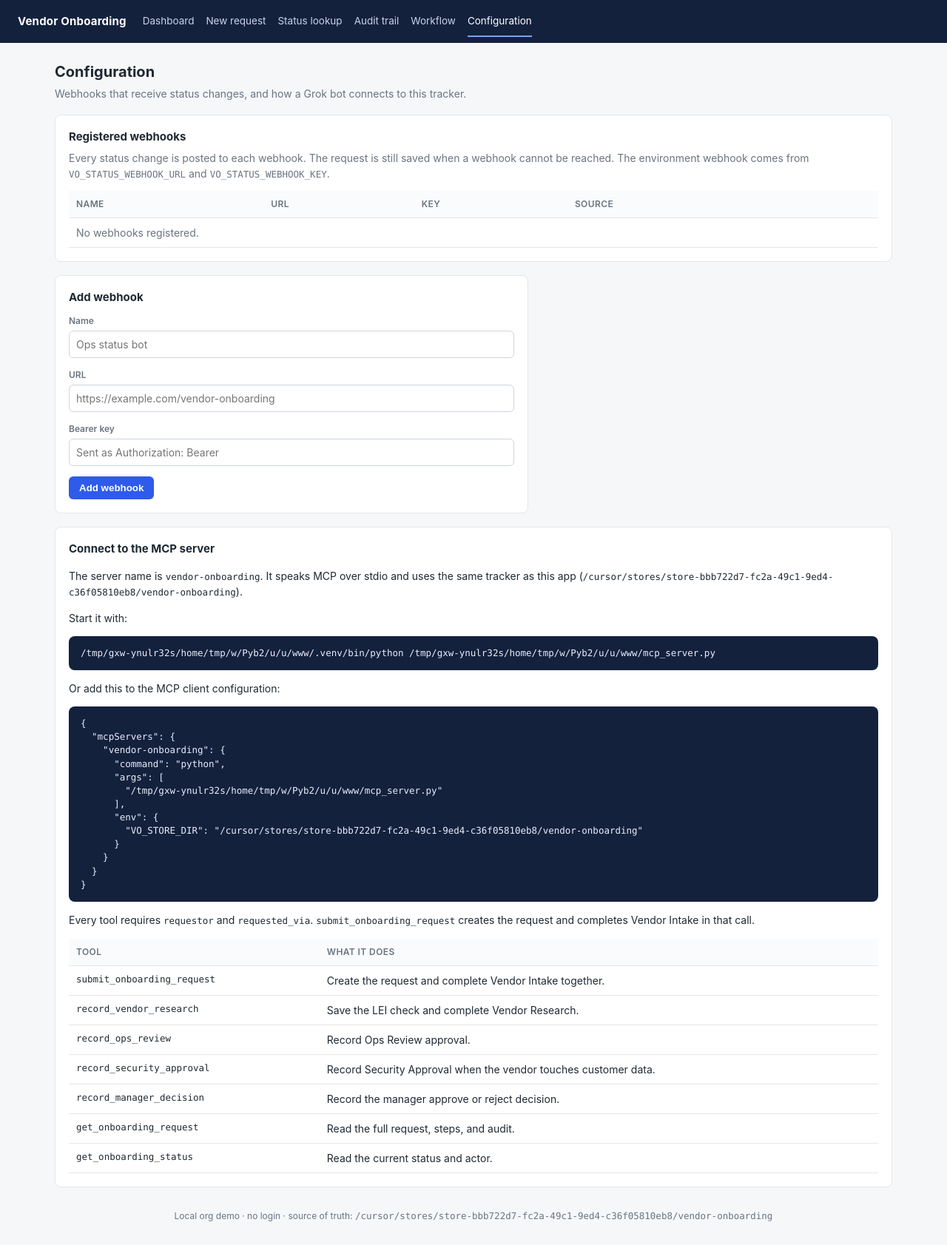
After one commit to jayeshvartak/vendor-onboarding-app, a Flask app: page /configuration in a window 1280 px wide. The commit adds this page. Shown: the whole page at 74% size. Run offline with Flask 3, Linux system fonts and the light colour scheme.

Commit message:
Show security and manager cards, and add a Configuration page.
The dashboard drops With Vendor Intake as a summary status. Configuration lists webhooks, accepts new ones, and shows how to connect the MCP server.

Co-authored-by: jayeshvartak <jayeshvartak@users.noreply.github.com>

```diff
--- a/app.py
+++ b/app.py
@@ -9,10 +9,12 @@ import io
 import json
 import os
 import re
+import secrets
 import tempfile
 from contextlib import contextmanager
 from datetime import datetime, timezone
 from urllib import error as urlerror
+from urllib import parse as urlparse
 from urllib import request as urlrequest
 
 from flask import Flask, abort, flash, redirect, render_template, request, url_for
@@ -25,6 +27,7 @@ STORE_DIR = os.environ.get(
 JSON_PATH = os.path.join(STORE_DIR, "requests.json")
 CSV_PATH = os.path.join(STORE_DIR, "requests.csv")
 AUDIT_PATH = os.path.join(STORE_DIR, "audit-log.csv")
+WEBHOOKS_PATH = os.path.join(STORE_DIR, "webhooks.json")
 LOCK_PATH = os.path.join(APP_DIR, ".store.lock")
 
 REQ_COLS = [
@@ -102,34 +105,170 @@ def _load_webhook_cfg():
 _load_webhook_cfg()
 
 
+def _read_saved_webhooks():
+    if not os.path.isfile(WEBHOOKS_PATH):
+        return []
+    try:
+        with open(WEBHOOKS_PATH, encoding="utf-8") as fh:
+            data = json.load(fh)
+    except (OSError, json.JSONDecodeError):
+        return []
+    rows = data.get("webhooks") if isinstance(data, dict) else None
+    return [row for row in rows or [] if isinstance(row, dict)]
+
+
+def registered_webhooks():
+    """Environment webhook first, then webhooks saved from the Configuration page.
+
+    The same URL is listed once. Saved rows do not include the bearer key in this list;
+    `webhook_targets` is what the sender uses.
+    """
+    targets = webhook_targets()
+    public = []
+    for row in targets:
+        public.append({
+            "id": row["id"],
+            "name": row["name"],
+            "url": row["url"],
+            "key_mask": mask_secret(row["key"]),
+            "source": row["source"],
+            "createdAt": row.get("createdAt", ""),
+        })
+    return public
+
+
+def webhook_targets():
+    """Webhooks that receive status posts, including the bearer key."""
+    found = []
+    seen = set()
+
+    def add(row):
+        url = (row.get("url") or "").strip()
+        key = (row.get("key") or "").strip()
+        if not url or not key or url in seen:
+            return
+        seen.add(url)
+        found.append({
+            "id": row.get("id") or "environment",
+            "name": row.get("name") or "Webhook",
+            "url": url,
+            "key": key,
+            "source": row.get("source") or "saved",
+            "createdAt": row.get("createdAt") or "",
+        })
+
+    if WEBHOOK_URL and WEBHOOK_KEY:
+        add({
+            "id": "environment",
+            "name": "Environment",
+            "url": WEBHOOK_URL,
+            "key": WEBHOOK_KEY,
+            "source": "environment",
+        })
+    for row in _read_saved_webhooks():
+        add({
+            "id": row.get("id") or "",
+            "name": row.get("name") or "",
+            "url": row.get("url") or "",
+            "key": row.get("key") or "",
+            "source": "saved",
+            "createdAt": row.get("createdAt") or "",
+        })
+    return found
+
+
+def mask_secret(value):
+    text = value or ""
+    if not text:
+        return ""
+    if len(text) <= 4:
+        return "•" * len(text)
+    return "••••••••" + text[-4:]
+
+
+def _valid_webhook_url(url):
+    parts = urlparse.urlparse(url)
+    return parts.scheme in ("http", "https") and bool(parts.netloc)
+
+
+def save_webhook(name, url, key):
+    """Append one webhook. Returns (row, error)."""
+    name = _clean(name, 120)
+    url = _clean(url, 2000)
+    key = (key or "").strip()
+    if not url:
+        return None, "Webhook URL is required."
+    if not _valid_webhook_url(url):
+        return None, "Webhook URL must start with http:// or https://."
+    if not key:
+        return None, "Webhook bearer key is required."
+    if len(key) > 500:
+        return None, "Webhook bearer key is too long."
+    with store_lock():
+        rows = _read_saved_webhooks()
+        known = {(row.get("url") or "").strip() for row in rows}
+        known.update(row["url"] for row in webhook_targets())
+        if url in known:
+            return None, "That webhook URL is already registered."
+        if not name:
+            name = urlparse.urlparse(url).netloc or "Webhook"
+        row = {
+            "id": "wh-" + secrets.token_hex(4),
+            "name": name,
+            "url": url,
+            "key": key,
+            "createdAt": now_utc(),
+        }
+        rows.append(row)
+        _atomic_write(WEBHOOKS_PATH, json.dumps({"webhooks": rows}, indent=2) + "\n")
+    return row, None
+
+
+def delete_webhook(webhook_id):
+    webhook_id = _clean(webhook_id, 40)
+    if not webhook_id or webhook_id == "environment":
+        return False
+    with store_lock():
+        rows = _read_saved_webhooks()
+        kept = [row for row in rows if row.get("id") != webhook_id]
+        if len(kept) == len(rows):
+            return False
+        _atomic_write(WEBHOOKS_PATH, json.dumps({"webhooks": kept}, indent=2) + "\n")
+    return True
+
+
 def push_status_change(payload):
-    """Best-effort push to the configured webhook bot. Never fails the user-facing write.
+    """Best-effort push to every registered webhook. Never fails the user-facing write.
 
-    Returns "sent", "skipped" (no URL or key), or "failed".
+    Returns "sent" when every webhook accepts the post, "skipped" when none are
+    registered, or "failed" when any post fails.
     """
-    if not WEBHOOK_URL or not WEBHOOK_KEY:
+    targets = webhook_targets()
+    if not targets:
         return "skipped"
     body = json.dumps(payload).encode("utf-8")
-    req = urlrequest.Request(
-        WEBHOOK_URL,
-        data=body,
-        method="POST",
-        headers={
-            "Content-Type": "application/json",
-            "Authorization": f"Bearer {WEBHOOK_KEY}",
-        },
-    )
-    try:
-        with urlrequest.urlopen(req, timeout=5) as resp:
-            resp.read()
-    except Exception as exc:  # noqa: BLE001 — never fail the user-facing write
+    failed = False
+    for target in targets:
+        req = urlrequest.Request(
+            target["url"],
+            data=body,
+            method="POST",
+            headers={
+                "Content-Type": "application/json",
+                "Authorization": f"Bearer {target['key']}",
+            },
+        )
         try:
-            with open(os.path.join(APP_DIR, "app.log"), "a", encoding="utf-8") as log:
-                log.write(f"[webhook] push failed: {exc}\n")
-        except OSError:
-            pass
-        return "failed"
-    return "sent"
+            with urlrequest.urlopen(req, timeout=5) as resp:
+                resp.read()
+        except Exception as exc:  # noqa: BLE001 — never fail the user-facing write
+            failed = True
+            try:
+                with open(os.path.join(APP_DIR, "app.log"), "a", encoding="utf-8") as log:
+                    log.write(f"[webhook] push failed for {target['url']}: {exc}\n")
+            except OSError:
+                pass
+    return "failed" if failed else "sent"
 
 
 
@@ -247,7 +386,60 @@ def status_class(s):
     return "intake"
 
 
-app.jinja_env.globals.update(status_class=status_class, store_dir=STORE_DIR)
+def dashboard_status_label(status):
+    """Dashboard names for the summary cards. Stored statuses are unchanged."""
+    text = status or ""
+    low = text.lower()
+    if low == "with vendor intake" or "awaiting security" in low:
+        return "Awaiting Security Approval"
+    if text == "Awaiting Manager Approval":
+        return "Awaiting Manager Decision"
+    return text
+
+
+# key, label, include the card even when the count is zero
+DASHBOARD_CARDS = (
+    ("awaiting-security-approval", "Awaiting Security Approval", True),
+    ("with-vendor-research", "With Vendor Research", False),
+    ("awaiting-ops-review", "Awaiting Ops Review", False),
+    ("awaiting-manager-decision", "Awaiting Manager Decision", True),
+    ("approved", "Approved", False),
+    ("rejected", "Rejected", False),
+)
+_DASHBOARD_LABELS = {key: label for key, label, _always in DASHBOARD_CARDS}
+
+
+def dashboard_cards(reqs):
+    grouped = {label: 0 for _key, label, _always in DASHBOARD_CARDS}
+    extras = {}
+    for record in reqs:
+        label = dashboard_status_label(record.get("status", ""))
+        if label in grouped:
+            grouped[label] += 1
+        elif label:
+            extras[label] = extras.get(label, 0) + 1
+    cards = []
+    for key, label, always in DASHBOARD_CARDS:
+        count = grouped[label]
+        if count or always:
+            cards.append({"key": key, "label": label, "count": count})
+    for label in sorted(extras):
+        cards.append({"key": label, "label": label, "count": extras[label]})
+    return cards
+
+
+def dashboard_matches(record, key):
+    if not key:
+        return True
+    label = _DASHBOARD_LABELS.get(key, key)
+    return dashboard_status_label(record.get("status", "")) == label
+
+
+app.jinja_env.globals.update(
+    status_class=status_class,
+    status_label=dashboard_status_label,
+    store_dir=STORE_DIR,
+)
 
 
 INTAKE_FIELDS = [
@@ -733,19 +925,16 @@ def render_detail(record, code=200, form=None):
 def dashboard():
     data = load()
     reqs = data["requests"]
-    statuses = sorted({r.get("status", "") for r in reqs if r.get("status")})
+    cards = dashboard_cards(reqs)
     actors = sorted({r.get("currentActor", "") for r in reqs if r.get("currentActor")})
     fs, fa, q = request.args.get("status", ""), request.args.get("actor", ""), request.args.get("q", "").strip()
     shown = [r for r in reqs
-             if (not fs or r.get("status") == fs)
+             if dashboard_matches(r, fs)
              and (not fa or r.get("currentActor") == fa)
              and (not q or q.lower() in (r.get("vendorName", "") + r.get("id", "")).lower())]
     shown = sorted(shown, key=lambda r: r.get("lastUpdated", ""), reverse=True)
-    counts = {}
-    for r in reqs:
-        counts[r.get("status", "")] = counts.get(r.get("status", ""), 0) + 1
-    return render_template("dashboard.html", reqs=shown, total=len(reqs), statuses=statuses,
-                           actors=actors, fs=fs, fa=fa, q=q, counts=counts, view="dashboard")
+    return render_template("dashboard.html", reqs=shown, total=len(reqs), cards=cards,
+                           actors=actors, fs=fs, fa=fa, q=q, view="dashboard")
 
 
 def _intake_payload(form):
@@ -1017,6 +1206,73 @@ def workflow():
     )
 
 
+def mcp_client_config():
+    python = os.path.join(APP_DIR, ".venv", "bin", "python")
+    if not os.path.isfile(python):
+        python = "python"
+    return json.dumps({
+        "mcpServers": {
+            "vendor-onboarding": {
+                "command": python,
+                "args": [os.path.join(APP_DIR, "mcp_server.py")],
+                "env": {"VO_STORE_DIR": STORE_DIR},
+            }
+        }
+    }, indent=2)
+
+
+MCP_TOOLS = (
+    ("submit_onboarding_request", "Create the request and complete Vendor Intake together."),
+    ("record_vendor_research", "Save the LEI check and complete Vendor Research."),
+    ("record_ops_review", "Record Ops Review approval."),
+    ("record_security_approval", "Record Security Approval when the vendor touches customer data."),
+    ("record_manager_decision", "Record the manager approve or reject decision."),
+    ("get_onboarding_request", "Read the full request, steps, and audit."),
+    ("get_onboarding_status", "Read the current status and actor."),
+)
+
+
+def _configuration_page(form=None, code=200):
+    body = render_template(
+        "configuration.html",
+        view="configuration",
+        webhooks=registered_webhooks(),
+        form=form or {"name": "", "url": ""},
+        mcp_config=mcp_client_config(),
+        mcp_command=os.path.join(APP_DIR, ".venv", "bin", "python") + " " + os.path.join(APP_DIR, "mcp_server.py"),
+        mcp_tools=MCP_TOOLS,
+    )
+    return body if code == 200 else (body, code)
+
+
+@app.route("/configuration", methods=["GET", "POST"])
+def configuration():
+    if request.method == "GET":
+        return _configuration_page()
+    _row, err = save_webhook(
+        request.form.get("name", ""),
+        request.form.get("url", ""),
+        request.form.get("key", ""),
+    )
+    if err:
+        flash(err, "error")
+        return _configuration_page(
+            {"name": request.form.get("name", ""), "url": request.form.get("url", "")},
+            400,
+        )
+    flash("Webhook registered.", "ok")
+    return redirect(url_for("configuration"))
+
+
+@app.route("/configuration/webhooks/<webhook_id>/delete", methods=["POST"])
+def delete_configuration_webhook(webhook_id):
+    if delete_webhook(webhook_id):
+        flash("Webhook removed.", "ok")
+    else:
+        flash("That webhook is not a saved registration.", "error")
+    return redirect(url_for("configuration"))
+
+
 @app.route("/healthz")
 def healthz():
     return {"ok": True, "store": STORE_DIR, "requests": len(load()["requests"])}
--- a/static/style.css
+++ b/static/style.css
@@ -2,9 +2,10 @@
 *{box-sizing:border-box}
 body{margin:0;font:14px/1.5 -apple-system,BlinkMacSystemFont,"Segoe UI",Roboto,Helvetica,Arial,sans-serif;background:var(--bg);color:var(--ink)}
 a{color:var(--accent);text-decoration:none}a:hover{text-decoration:underline}
-header{background:#14213d;color:#fff;padding:0 24px;display:flex;align-items:center;gap:28px;height:54px}
+header{background:#14213d;color:#fff;padding:8px 24px;display:flex;align-items:center;gap:22px;min-height:54px;flex-wrap:wrap}
 header .brand{font-weight:650;font-size:15px;letter-spacing:.2px}
-header nav a{color:#c9d3ea;margin-right:18px;font-size:13.5px;padding:17px 0;border-bottom:2px solid transparent}
+header nav{display:flex;flex-wrap:wrap;align-items:center}
+header nav a{color:#c9d3ea;margin-right:16px;font-size:13.5px;padding:10px 0;border-bottom:2px solid transparent}
 header nav a.on,header nav a:hover{color:#fff;text-decoration:none;border-color:#7aa2ff}
 main{max-width:1180px;margin:24px auto;padding:0 24px}
 h1{font-size:20px;margin:0 0 4px}h2{font-size:15px;margin:0 0 12px}
@@ -31,8 +32,10 @@ textarea{width:100%;min-height:70px}
 .btn.ghost{background:#fff;color:var(--ink);border:1px solid #cfd5dc}
 .flash{padding:10px 14px;border-radius:6px;margin-bottom:16px}.flash.ok{background:#e3f6e8;color:#1c5d31}.flash.error{background:#fde7ea;color:#8b1a28}
 dl{display:grid;grid-template-columns:170px 1fr;gap:6px 12px;margin:0}dt{color:var(--muted)}dd{margin:0;word-break:break-word}
-.stats{display:flex;gap:12px;flex-wrap:wrap;margin-bottom:18px}.stat{background:#fff;border:1px solid var(--line);border-radius:8px;padding:10px 14px;min-width:140px}
+.stats{display:flex;gap:12px;flex-wrap:wrap;margin-bottom:18px}.stat{background:#fff;border:1px solid var(--line);border-radius:8px;padding:10px 14px;min-width:140px;color:inherit}
 .stat b{display:block;font-size:20px}.stat span{font-size:12px;color:var(--muted)}
+.stat.on{border-color:var(--accent);box-shadow:inset 0 0 0 1px var(--accent)}
+pre.config{background:#14213d;color:#e8eefc;padding:14px 16px;border-radius:8px;overflow:auto;font-size:12.5px;line-height:1.45}
 .flow{display:flex;flex-wrap:wrap;align-items:center;gap:8px;margin:8px 0}
 .node{border:1px solid var(--line);background:#fff;border-radius:8px;padding:8px 12px;font-weight:600}
 .node.h{background:var(--accent-soft);border-color:#c8d6ff}.arrow{color:var(--muted);font-size:18px}
--- a/templates/base.html
+++ b/templates/base.html
@@ -1,11 +1,12 @@
 <!doctype html><html lang="en"><head><meta charset="utf-8"><meta name="viewport" content="width=device-width,initial-scale=1">
-<title>{% block title %}Vendor Onboarding{% endblock %}</title><link rel="stylesheet" href="{{ url_for('static', filename='style.css') }}?v=3"></head>
+<title>{% block title %}Vendor Onboarding{% endblock %}</title><link rel="stylesheet" href="{{ url_for('static', filename='style.css') }}?v=4"></head>
 <body><header><div class="brand">Vendor Onboarding</div><nav>
 <a href="{{ url_for('dashboard') }}" class="{{ 'on' if view=='dashboard' }}">Dashboard</a>
 <a href="{{ url_for('new_request') }}" class="{{ 'on' if view=='new' }}">New request</a>
 <a href="{{ url_for('status') }}" class="{{ 'on' if view=='status' }}">Status lookup</a>
 <a href="{{ url_for('audit') }}" class="{{ 'on' if view=='audit' }}">Audit trail</a>
-<a href="{{ url_for('workflow') }}" class="{{ 'on' if view=='workflow' }}">Workflow</a></nav></header>
+<a href="{{ url_for('workflow') }}" class="{{ 'on' if view=='workflow' }}">Workflow</a>
+<a href="{{ url_for('configuration') }}" class="{{ 'on' if view=='configuration' }}">Configuration</a></nav></header>
 <main>{% with msgs = get_flashed_messages(with_categories=true) %}{% for c,m in msgs %}<div class="flash {{c}}">{{m}}</div>{% endfor %}{% endwith %}
 {% block body %}{% endblock %}</main>
 <footer>Local org demo · no login · source of truth: <span class="mono">{{ store_dir }}</span></footer></body></html>
--- /dev/null
+++ b/templates/configuration.html
@@ -0,0 +1,31 @@
+{% extends "base.html" %}{% block body %}
+<h1>Configuration</h1><p class="sub">Webhooks that receive status changes, and how a Grok bot connects to this tracker.</p>
+<div class="card"><h2>Registered webhooks</h2>
+<p class="muted" style="margin:-6px 0 12px">Every status change is posted to each webhook. The request is still saved when a webhook cannot be reached. The environment webhook comes from <span class="mono">VO_STATUS_WEBHOOK_URL</span> and <span class="mono">VO_STATUS_WEBHOOK_KEY</span>.</p>
+<div class="table-wrap"><table><thead><tr><th>Name</th><th>URL</th><th>Key</th><th>Source</th><th></th></tr></thead><tbody>
+{% for hook in webhooks %}<tr>
+<td>{{ hook.name }}</td>
+<td class="mono">{{ hook.url }}</td>
+<td class="mono">{{ hook.key_mask }}</td>
+<td>{{ hook.source }}</td>
+<td>{% if hook.source == 'saved' %}<form method="post" action="{{ url_for('delete_configuration_webhook', webhook_id=hook.id) }}" style="margin:0"><button class="btn ghost" type="submit">Remove</button></form>{% else %}<span class="muted">—</span>{% endif %}</td>
+</tr>{% else %}<tr><td colspan="5" class="muted">No webhooks registered.</td></tr>{% endfor %}
+</tbody></table></div></div>
+<div class="card" style="max-width:640px"><h2>Add webhook</h2>
+<form method="post">
+<div class="field"><label>Name</label><input name="name" value="{{ form.name }}" placeholder="Ops status bot"></div>
+<div class="field"><label>URL</label><input name="url" type="url" required value="{{ form.url }}" placeholder="https://example.com/vendor-onboarding"></div>
+<div class="field"><label>Bearer key</label><input name="key" type="password" required autocomplete="off" placeholder="Sent as Authorization: Bearer"></div>
+<button class="btn">Add webhook</button>
+</form></div>
+<div class="card"><h2>Connect to the MCP server</h2>
+<p>The server name is <span class="mono">vendor-onboarding</span>. It speaks MCP over stdio and uses the same tracker as this app (<span class="mono">{{ store_dir }}</span>).</p>
+<p>Start it with:</p>
+<pre class="config mono">{{ mcp_command }}</pre>
+<p>Or add this to the MCP client configuration:</p>
+<pre class="config mono">{{ mcp_config }}</pre>
+<p>Every tool requires <span class="mono">requestor</span> and <span class="mono">requested_via</span>. <span class="mono">submit_onboarding_request</span> creates the request and completes Vendor Intake in that call.</p>
+<table><thead><tr><th>Tool</th><th>What it does</th></tr></thead><tbody>
+{% for name, about in mcp_tools %}<tr><td class="mono">{{ name }}</td><td>{{ about }}</td></tr>{% endfor %}
+</tbody></table></div>
+{% endblock %}
--- a/templates/dashboard.html
+++ b/templates/dashboard.html
@@ -1,14 +1,14 @@
 {% extends "base.html" %}{% block body %}
 <h1>Requests</h1><p class="sub">{{ total }} vendor onboarding request{{ '' if total==1 else 's' }} in the tracker.</p>
-<div class="stats">{% for s,n in counts.items() %}<a class="stat" href="?status={{ s|urlencode }}"><b>{{ n }}</b><span>{{ s }}</span></a>{% endfor %}</div>
+<div class="stats">{% for s in cards %}<a class="stat {{ 'on' if s.key==fs }}" href="?status={{ s.key|urlencode }}"><b>{{ s.count }}</b><span>{{ s.label }}</span></a>{% endfor %}</div>
 <div class="card"><form class="filters" method="get">
 <div><label>Search</label><input name="q" value="{{ q }}" placeholder="Vendor or ID"></div>
-<div><label>Status</label><select name="status"><option value="">All statuses</option>{% for s in statuses %}<option {{ 'selected' if s==fs }}>{{ s }}</option>{% endfor %}</select></div>
+<div><label>Status</label><select name="status"><option value="">All statuses</option>{% for s in cards %}<option value="{{ s.key }}" {{ 'selected' if s.key==fs }}>{{ s.label }}</option>{% endfor %}</select></div>
 <div><label>Current actor</label><select name="actor"><option value="">All actors</option>{% for a in actors %}<option {{ 'selected' if a==fa }}>{{ a }}</option>{% endfor %}</select></div>
 <button class="btn">Filter</button> <a class="btn ghost" href="{{ url_for('dashboard') }}">Reset</a></form>
 <table><thead><tr><th>ID</th><th>Vendor</th><th>Status</th><th>Current actor</th><th>LEI</th><th>Entity / Reg.</th><th>Last updated</th></tr></thead><tbody>
 {% for r in reqs %}<tr><td class="mono"><a href="{{ url_for('detail', rid=r.id) }}">{{ r.id }}</a></td><td>{{ r.vendorName }}<div class="muted" style="font-size:12px">by {{ r.requestedBy }}</div></td>
-<td><span class="pill {{ status_class(r.status) }}">{{ r.status }}</span></td><td>{{ r.currentActor }}</td>
+<td><span class="pill {{ status_class(status_label(r.status)) }}">{{ status_label(r.status) }}</span></td><td>{{ r.currentActor }}</td>
 <td class="mono">{{ r.lei or '—' }}</td><td>{{ r.entityStatus or '—' }} / {{ r.registrationStatus or '—' }}</td><td class="mono">{{ r.lastUpdated }}</td></tr>
 {% else %}<tr><td colspan="7" class="muted">No requests match.</td></tr>{% endfor %}</tbody></table></div>
 {% endblock %}
```
Also changed, not shown: tests/test_dashboard_config.py (added, +162 -0 lines), README.md, 1 other file.
